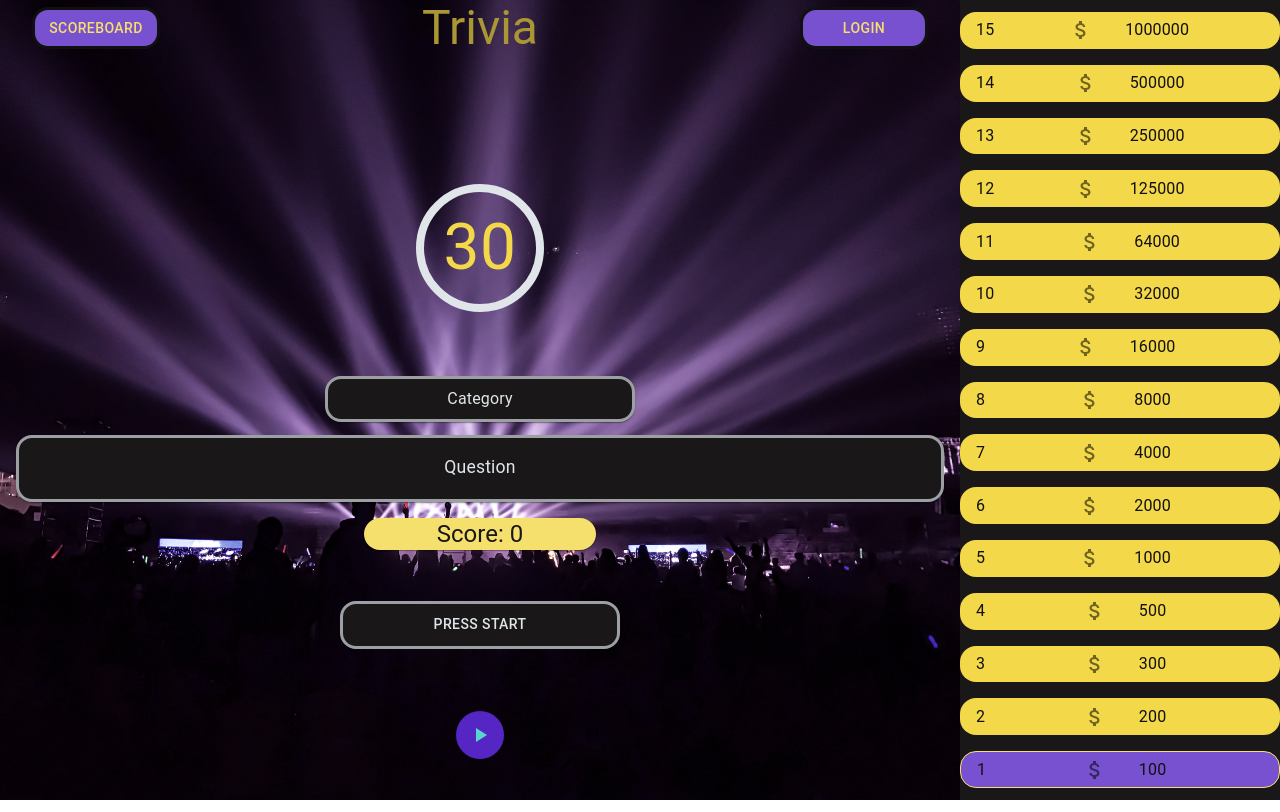
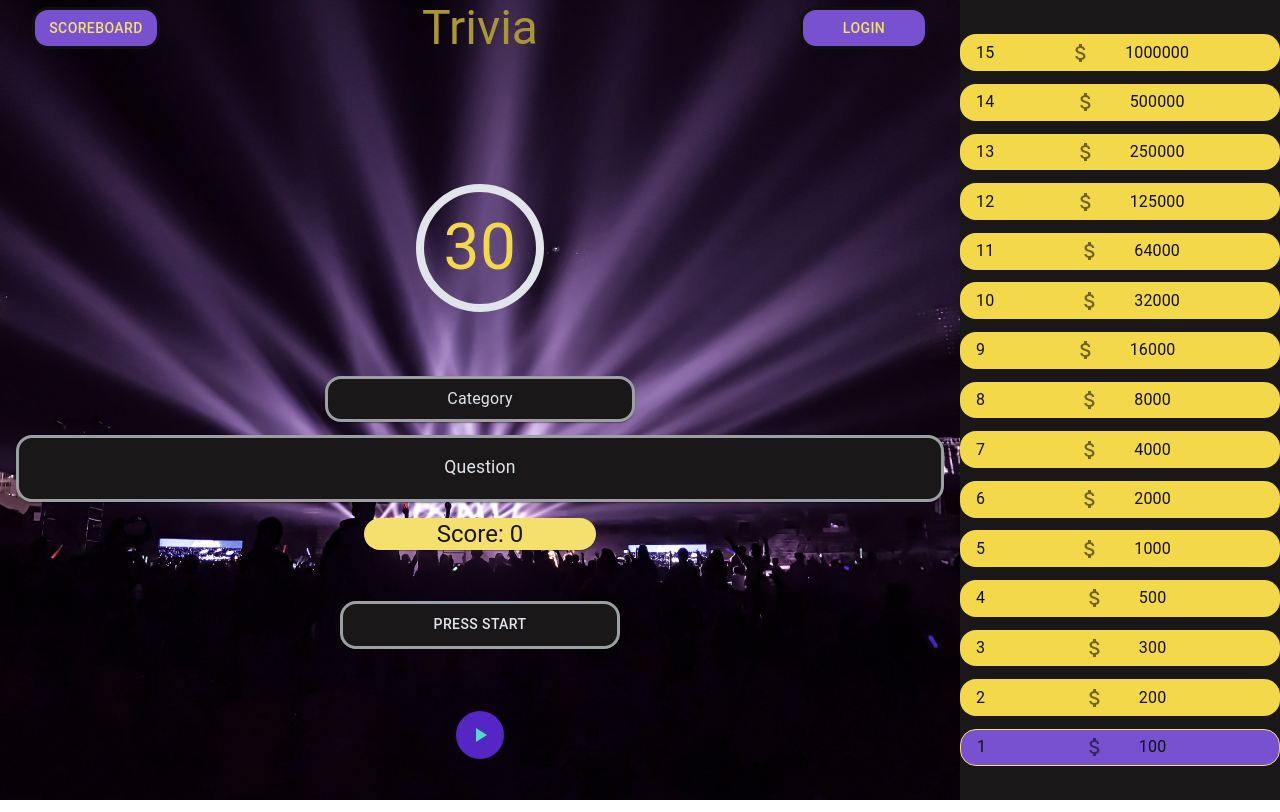
Before and after one commit to ZernoBilly/Trivia-client, a React (Create React App) app: page / in a window 1280 px wide. Built offline with nearby package versions, Linux system fonts and the light colour scheme.

Commit message:
progress bar margin

```diff
--- a/src/components/ProgressBar/Step/styles.js
+++ b/src/components/ProgressBar/Step/styles.js
@@ -4,7 +4,7 @@ export default makeStyles((theme) => ({
   step: {
     backgroundColor: theme.palette.primary.main,
     borderRadius: "1rem",
-    margin: "1rem 0rem",
+    margin: "0.8rem 0rem",
     justifyContent: "space-between",
     width: "20rem",
     height: "2.3rem",
@@ -12,7 +12,7 @@ export default makeStyles((theme) => ({
   activeStep: {
     backgroundColor: theme.palette.info.light,
     borderRadius: "1rem",
-    margin: "1rem 0rem",
+    margin: "0.8rem 0rem",
     justifyContent: "space-between",
     width: "20rem",
     height: "2.3rem",
```
